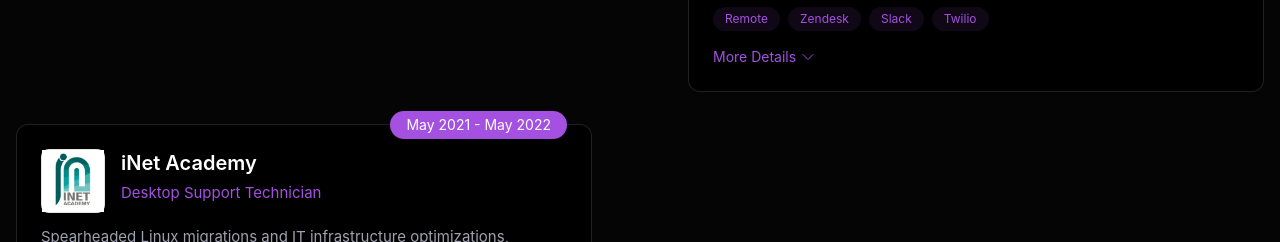
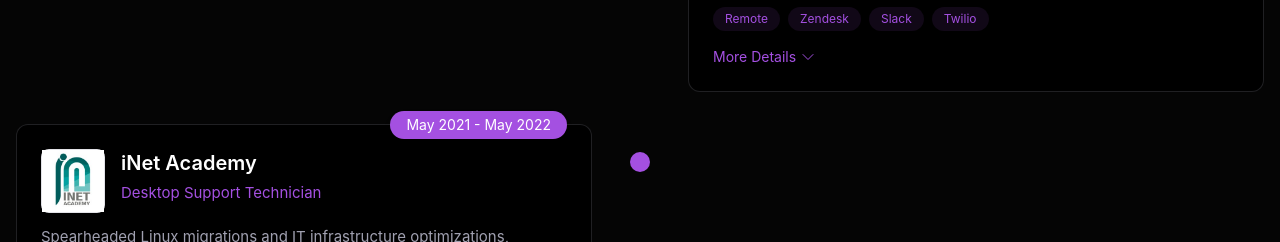
Before and after one commit to MysticKarax/portfolio-2, a Vue app: page / in a window 1280 px wide. Shown: the part 5060-5302 px from the top of the page. Built offline with nearby package versions, Linux system fonts and the light colour scheme.

Commit message:
Career.vue terminado

```diff
--- a/src/components/sections/Career.vue
+++ b/src/components/sections/Career.vue
@@ -661,6 +661,12 @@
               </div>
             </div>
           </div>
+          <!-- Center dot - visible on md+ screens -->
+          <div
+            class="hidden md:block absolute left-1/2 top-7 transform -translate-x-1/2 w-5 h-5 rounded-full bg-accent-primary z-10"
+          ></div>
+          <!-- Right column (even items) - visible on md+ screens -->
+          <div class="hidden md:block"></div>
         </div>
         <!-- Role 5: Call Centers -->
         <div class="timeline-item md:grid md:grid-cols-2 relative">
```
